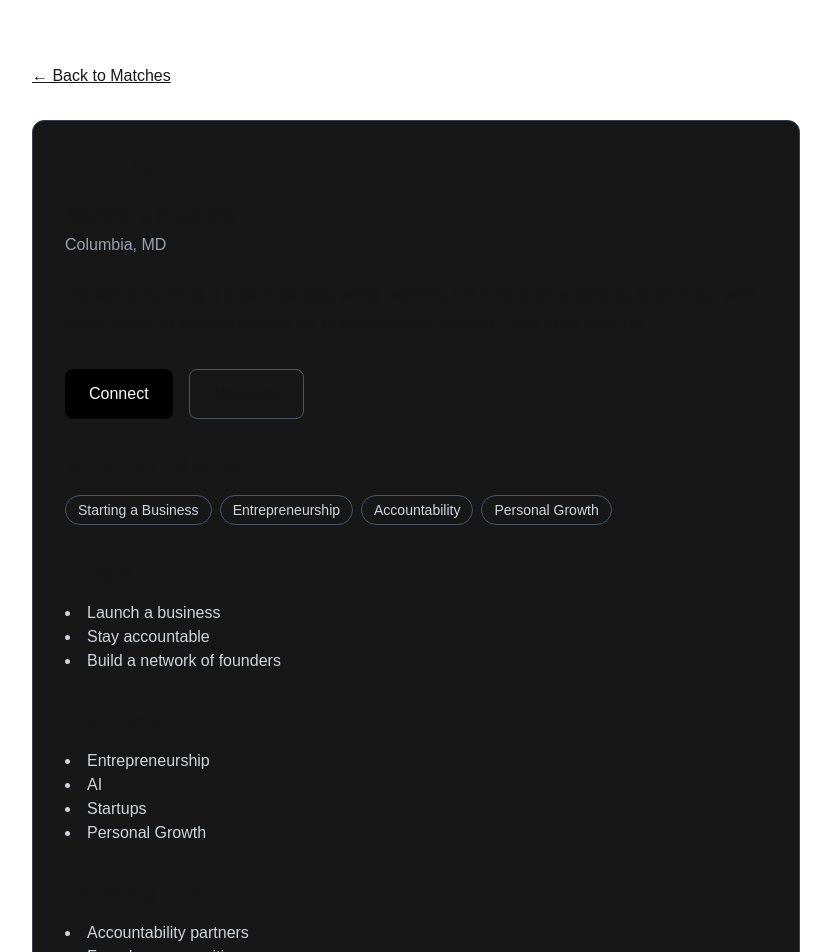
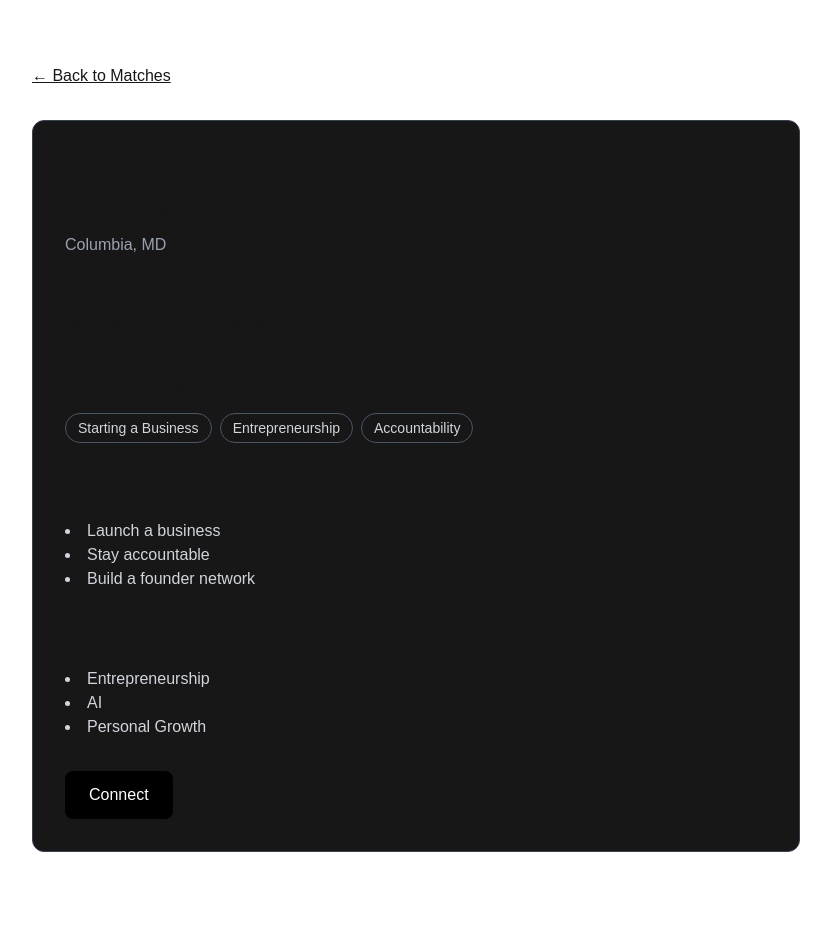
Before and after one commit to krysfields12/kindred-app, a Next.js app: page /matches/jordan in a window 1280 px wide. Shown: the top 952 px of the page, without its empty margins (224-1055 px from the left). After the commit the page ends 916 px from the top, so only its background shows below. Built offline with nearby package versions, Linux system fonts and the light colour scheme.

Commit message:
Add match profile detail pages

```diff
--- /dev/null
+++ b/app/matches/[slug]/page.tsx
@@ -0,0 +1,105 @@
+"use client";
+import Link from "next/link";
+import { notFound, useParams } from "next/navigation";
+import { useState } from "react";
+
+const profiles = {
+  jordan: {
+    name: "Jordan",
+    transition: "Starting a Business",
+    location: "Columbia, MD",
+    bio: "Jordan is building a side business while working full-time and wants to connect with other aspiring entrepreneurs.",
+    goals: ["Launch a business", "Stay accountable", "Build a founder network"],
+    interests: ["Entrepreneurship", "AI", "Personal Growth"],
+    matchReasons: ["Starting a Business", "Entrepreneurship", "Accountability"],
+  },
+  sarah: {
+    name: "Sarah",
+    transition: "Career Change",
+    location: "Baltimore, MD",
+    bio: "Sarah recently changed careers and is looking for people who understand the transition into a new professional path.",
+    goals: ["Build a network", "Find mentors", "Stay motivated"],
+    interests: ["Technology", "Reading", "Career Growth"],
+    matchReasons: ["Career Growth", "Technology", "Personal Growth"],
+  },
+  mike: {
+    name: "Mike",
+    transition: "New to a City",
+    location: "Ellicott City, MD",
+    bio: "Mike recently relocated and wants to build meaningful local friendships and discover community in his new area.",
+    goals: ["Build friendships", "Explore the city", "Find community"],
+    interests: ["Hiking", "Coffee Shops", "Local Events"],
+    matchReasons: ["Building Community", "Local Connection", "Shared Interests"],
+  },
+};
+
+type ProfileSlug = keyof typeof profiles;
+
+
+export default function MatchProfilePage() {
+  const params = useParams();
+  const slug = params.slug as string;
+  const profile = profiles[slug as ProfileSlug];
+  const [connected, setConnected] = useState(false);
+
+  if (!profile) {
+    notFound();
+  }
+
+  return (
+    <main className="min-h-screen px-6 py-16">
+      <section className="max-w-3xl mx-auto">
+        <Link href="/matches" className="underline">
+          ← Back to Matches
+        </Link>
+
+        <div className="mt-8 rounded-xl border border-gray-700 bg-neutral-900 p-8">
+          <h1 className="text-4xl font-bold mb-2">{profile.name}</h1>
+          <p className="text-xl mb-1">{profile.transition}</p>
+          <p className="text-gray-400 mb-6">{profile.location}</p>
+
+          <p className="text-lg mb-8">{profile.bio}</p>
+
+          <section className="mb-8">
+            <h2 className="text-2xl font-bold mb-3">Why You Match</h2>
+            <div className="flex flex-wrap gap-2">
+              {profile.matchReasons.map((reason) => (
+                <span
+                  key={reason}
+                  className="rounded-full border border-gray-600 px-3 py-1 text-sm text-gray-300"
+                >
+                  {reason}
+                </span>
+              ))}
+            </div>
+          </section>
+
+          <section className="mb-8">
+            <h2 className="text-2xl font-bold mb-3">Goals</h2>
+            <ul className="list-disc list-inside text-gray-300">
+              {profile.goals.map((goal) => (
+                <li key={goal}>{goal}</li>
+              ))}
+            </ul>
+          </section>
+
+          <section className="mb-8">
+            <h2 className="text-2xl font-bold mb-3">Interests</h2>
+            <ul className="list-disc list-inside text-gray-300">
+              {profile.interests.map((interest) => (
+                <li key={interest}>{interest}</li>
+              ))}
+            </ul>
+          </section>
+
+          <button
+            onClick={() => setConnected(true)}
+            className="bg-black text-white px-6 py-3 rounded-lg"
+          >
+            {connected ? "Connection Sent" : "Connect"}
+        </button>
+        </div>
+      </section>
+    </main>
+  );
+}
--- a/app/matches/jordan/page.tsx
+++ /dev/null
@@ -1,82 +0,0 @@
-import Link from "next/link";
-
-export default function JordanProfilePage() {
-  return (
-    <main className="min-h-screen px-6 py-16">
-      <section className="max-w-3xl mx-auto">
-        <Link href="/matches" className="underline">
-          ← Back to Matches
-        </Link>
-
-        <div className="mt-8 rounded-xl border border-gray-700 bg-neutral-900 p-8">
-          <h1 className="text-4xl font-bold mb-2">Jordan</h1>
-          <p className="text-xl mb-1">Starting a Business</p>
-          <p className="text-gray-400 mb-6">Columbia, MD</p>
-
-          <p className="text-lg mb-8">
-            Jordan is building a side business while working full-time and is
-            looking to connect with other aspiring entrepreneurs for
-            accountability, support, and idea sharing.
-          </p>
-
-          <div className="flex gap-4 mb-8">
-            <button className="bg-black text-white px-6 py-3 rounded-lg">
-              Connect
-            </button>
-
-            <button className="border border-gray-600 px-6 py-3 rounded-lg">
-              Message
-            </button>
-          </div>
-
-          <section className="mb-8">
-            <h2 className="text-2xl font-bold mb-3">Why You Match</h2>
-            <div className="flex flex-wrap gap-2">
-              {[
-                "Starting a Business",
-                "Entrepreneurship",
-                "Accountability",
-                "Personal Growth",
-              ].map((reason) => (
-                <span
-                  key={reason}
-                  className="rounded-full border border-gray-600 px-3 py-1 text-sm text-gray-300"
-                >
-                  {reason}
-                </span>
-              ))}
-            </div>
-          </section>
-
-          <section className="mb-8">
-            <h2 className="text-2xl font-bold mb-3">Goals</h2>
-            <ul className="list-disc list-inside text-gray-300">
-              <li>Launch a business</li>
-              <li>Stay accountable</li>
-              <li>Build a network of founders</li>
-            </ul>
-          </section>
-
-          <section className="mb-8">
-            <h2 className="text-2xl font-bold mb-3">Interests</h2>
-            <ul className="list-disc list-inside text-gray-300">
-              <li>Entrepreneurship</li>
-              <li>AI</li>
-              <li>Startups</li>
-              <li>Personal Growth</li>
-            </ul>
-          </section>
-
-          <section>
-            <h2 className="text-2xl font-bold mb-3">Looking For</h2>
-            <ul className="list-disc list-inside text-gray-300">
-              <li>Accountability partners</li>
-              <li>Founder communities</li>
-              <li>Meaningful connections</li>
-            </ul>
-          </section>
-        </div>
-      </section>
-    </main>
-  );
-}
--- a/app/matches/page.tsx
+++ b/app/matches/page.tsx
@@ -2,6 +2,7 @@ import Link from "next/link";
 
 const matches = [
   {
+    slug: "jordan",
     name: "Jordan",
     transition: "Starting a Business",
     location: "Columbia, MD",
@@ -10,6 +11,7 @@ const matches = [
     matchReasons: ["Starting a Business", "Entrepreneurship", "Accountability"],
   },
   {
+    slug: "sarah",
     name: "Sarah",
     transition: "Career Change",
     location: "Baltimore, MD",
@@ -18,6 +20,7 @@ const matches = [
     matchReasons: ["Career Growth", "Technology", "Personal Growth"],
   },
   {
+    slug: "mike",
     name: "Mike",
     transition: "New to a City",
     location: "Ellicott City, MD",
@@ -79,12 +82,12 @@ export default function MatchesPage() {
                 </div>
               </div>
 
-              <Link
-                  href="/matches/jordan"
-                  className="block w-full bg-black text-white px-4 py-3 rounded-lg text-center"
-                  >
-                  View Profile
-              </Link>
+           <Link
+              href={`/matches/${match.slug}`}
+              className="block w-full bg-black text-white px-4 py-3 rounded-lg text-center"
+            >
+              View Profile
+          </Link>
             </div>
           ))}
         </div>
```
